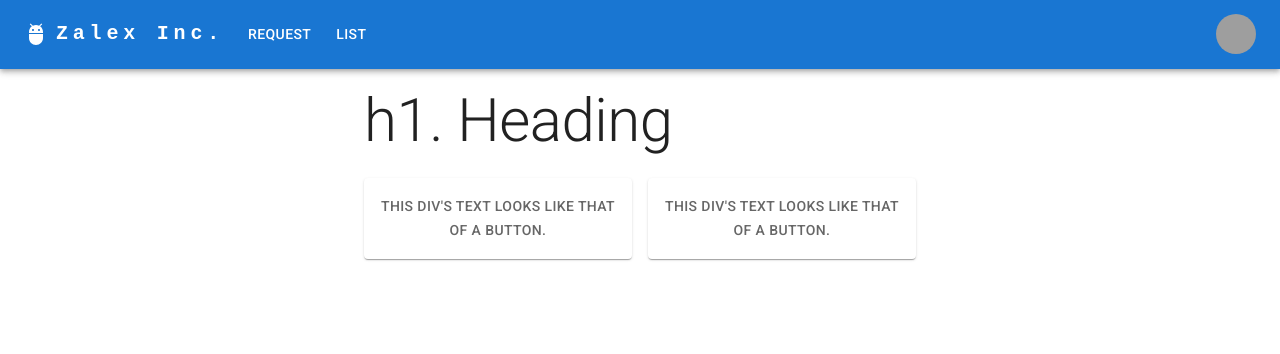
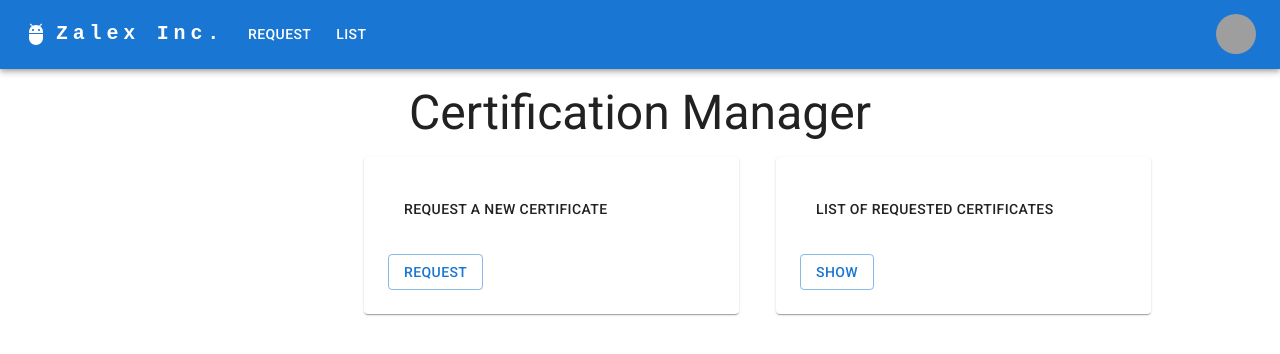
Before and after one commit to malim92/cert-request, a React (Create React App) app: page / in a window 1280 px wide. Shown: the top 354 px of the page. Built offline with nearby package versions, Linux system fonts and the light colour scheme; grey boxes are pictures that could not be loaded.

Commit message:
setup the ui

```diff
--- a/src/App.js
+++ b/src/App.js
@@ -6,7 +6,11 @@ import Container from "@mui/material/Container";
 import Grid from "@mui/material/Grid";
 import CssBaseline from "@mui/material/CssBaseline";
 import Bar from "./componenets/Bar";
-import Typography from '@mui/material/Typography';
+import Typography from "@mui/material/Typography";
+import Button from "@mui/material/Button";
+import Card from "@mui/material/Card";
+import CardActions from "@mui/material/CardActions";
+import CardContent from "@mui/material/CardContent";
 
 const Item = styled(Paper)(({ theme }) => ({
   backgroundColor: theme.palette.mode === "dark" ? "#1A2027" : "#fff",
@@ -16,7 +20,7 @@ const Item = styled(Paper)(({ theme }) => ({
   color: theme.palette.text.secondary,
 }));
 
-const Div = styled('div')(({ theme }) => ({
+const Div = styled("div")(({ theme }) => ({
   ...theme.typography.button,
   backgroundColor: theme.palette.background.paper,
   padding: theme.spacing(1),
@@ -28,16 +32,30 @@ function App() {
       <Bar></Bar>
       <CssBaseline />
       <Container maxWidth="sm" sx={{ p: 2 }}>
-      <Typography variant="h2" gutterBottom>
-        h1. Heading
-      </Typography>
+        <Typography variant="h3" align="center" gutterBottom>
+          Certification Manager
+        </Typography>
         <Box sx={{ flexGrow: 1 }}>
-          <Grid container spacing={2}>
+          <Grid container spacing={34}>
             <Grid item xs={6}>
-              <Item><Div>{"This div's text looks like that of a button."}</Div></Item>
+              <Card sx={{ minWidth: 375 , p: 2}}>
+                <CardContent>
+                  <Div>{"Request a new certificate"}</Div>
+                </CardContent>
+                <CardActions>
+                  <Button variant="outlined">Request</Button>
+                </CardActions>
+              </Card>
             </Grid>
             <Grid item xs={6}>
-              <Item><Div>{"This div's text looks like that of a button."}</Div></Item>
+                <Card sx={{ minWidth: 375, p: 2 }}>
+                  <CardContent>
+                    <Div>{"List of requested certificates"}</Div>
+                  </CardContent>
+                  <CardActions>
+                    <Button variant="outlined">Show</Button>
+                  </CardActions>
+                </Card>
             </Grid>
           </Grid>
         </Box>
```
